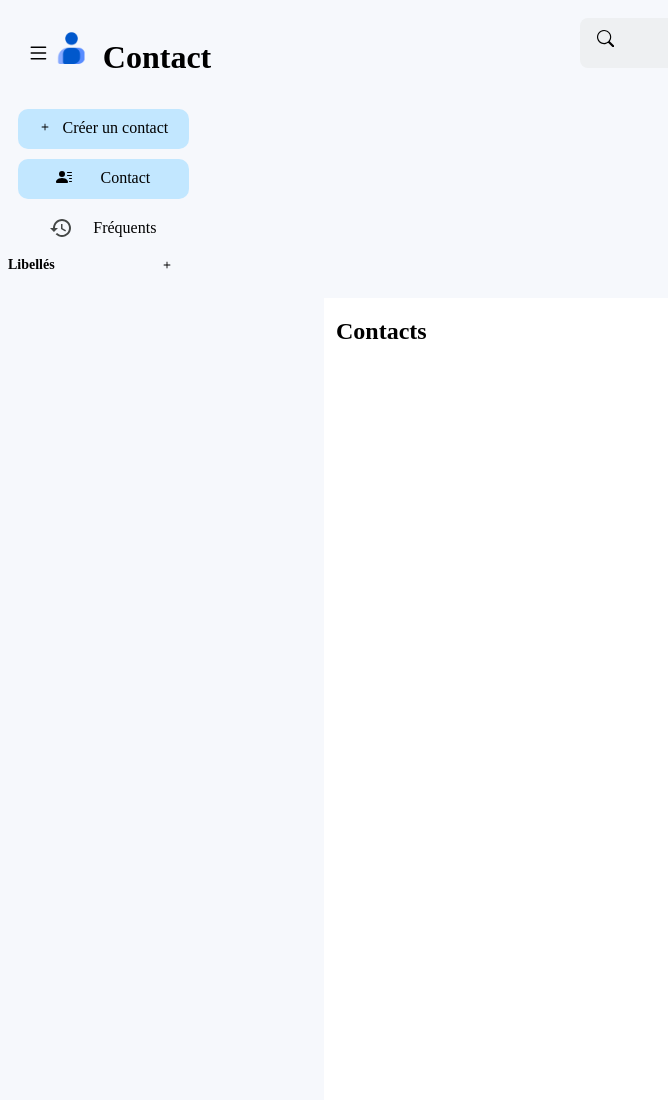
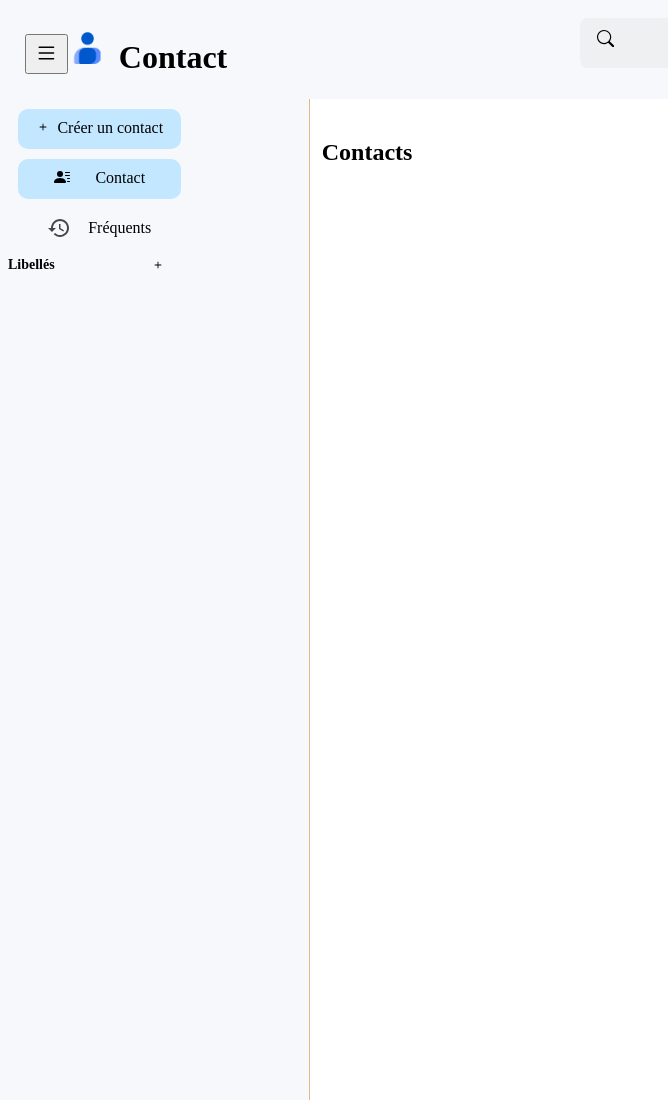
Before and after one commit to RElmasha/Google-contact-clone, a plain HTML site: page HTML/index.html in a window 1280 px wide. Shown: the top 1100 px of the page, without its empty margins (0-668 px from the left). Drawn offline with Linux system fonts and the light colour scheme.

Commit message:
a step 3

```diff
--- a/CSS/style.css
+++ b/CSS/style.css
@@ -13,6 +13,12 @@ gap: 0px;
 body{
      background: rgba(246, 248, 252, 1);
 
+}
+main{
+    display: flex;
+    align-items: flex-start;
+    flex-direction: row;
+    justify-content: flex-start;
 }
 
 .positionHeader{
@@ -90,16 +96,22 @@ h2{
 }
 
 .sideBarParent{
-        height: 100%;
-        overflow-y: hidden;
-        scrollbar-gutter: stable;
+    display: block;
+    width: 25%;
+    height: 1700px;
+    overflow-y: hidden;
+    scrollbar-gutter: stable;
+    border-right: 1px solid burlywood;
 
 }
 
 .sideBarChild{
-    height: 1700px;
-   background-color: white;
-}
+        display: flex;
+        height: 1700px;
+        width: 80%;
+        background-color: white;
+    }
+
 .ajoutContact{
     background: #C2E7FF;
     row-gap: 30px;
--- a/HTML/index.html
+++ b/HTML/index.html
@@ -1,5 +1,6 @@
 <!DOCTYPE html>
 <html lang="en">
+
 <head>
   <meta charset="UTF-8">
   <meta name="viewport" content="width=device-width, initial-scale=1.0">
@@ -7,70 +8,95 @@
 
   <title>Google Contact</title>
 </head>
+
 <body>
   <header>
     <div class="positionHeader">
 
       <div class="menuStyle">
-            <svg class="svgStyle " xmlns="http://www.w3.org/2000/svg" width="16" height="16" fill="currentColor" class="bi bi-list" viewBox="0 0 16 16">
-                <path fill-rule="evenodd" d="M2.5 12a.5.5 0 0 1 .5-.5h10a.5.5 0 0 1 0 1H3a.5.5 0 0 1-.5-.5m0-4a.5.5 0 0 1 .5-.5h10a.5.5 0 0 1 0 1H3a.5.5 0 0 1-.5-.5m0-4a.5.5 0 0 1 .5-.5h10a.5.5 0 0 1 0 1H3a.5.5 0 0 1-.5-.5"/>
+        <button id="buttonBerger" onclick="openBurger()">
+
+          <svg class="svgStyle " xmlns="http://www.w3.org/2000/svg" width="16" height="16" fill="currentColor"
+            class="bi bi-list" viewBox="0 0 16 16">
+            <path fill-rule="evenodd"
+              d="M2.5 12a.5.5 0 0 1 .5-.5h10a.5.5 0 0 1 0 1H3a.5.5 0 0 1-.5-.5m0-4a.5.5 0 0 1 .5-.5h10a.5.5 0 0 1 0 1H3a.5.5 0 0 1-.5-.5m0-4a.5.5 0 0 1 .5-.5h10a.5.5 0 0 1 0 1H3a.5.5 0 0 1-.5-.5" />
+
             </svg>
+
+        </button>
+
         <img class="contactStyle" src="/Images/Usefull/contacts_2022_48dp.png" alt="unamedContact">
         <h1>Contact</h1>
       </div>
 
-        <div class="search--Style" >
-        <a href=""><svg class="searchStyle" xmlns="http://www.w3.org/2000/svg" width="16" height="16" fill="currentColor" class="bi bi-search" viewBox="0 0 16 16">
-            <path d="M11.742 10.344a6.5 6.5 0 1 0-1.397 1.398h-.001q.044.06.098.115l3.85 3.85a1 1 0 0 0 1.415-1.414l-3.85-3.85a1 1 0 0 0-.115-.1zM12 6.5a5.5 5.5 0 1 1-11 0 5.5 5.5 0 0 1 11 0"/>
+      <div class="search--Style">
+        <a href=""><svg class="searchStyle" xmlns="http://www.w3.org/2000/svg" width="16" height="16"
+            fill="currentColor" class="bi bi-search" viewBox="0 0 16 16">
+            <path
+              d="M11.742 10.344a6.5 6.5 0 1 0-1.397 1.398h-.001q.044.06.098.115l3.85 3.85a1 1 0 0 0 1.415-1.414l-3.85-3.85a1 1 0 0 0-.115-.1zM12 6.5a5.5 5.5 0 1 1-11 0 5.5 5.5 0 0 1 11 0" />
           </svg>
         </a>
         <input class="inputStyle" type="search" name="search" id="search">
       </div>
 
     </div>
+  </header>
+
   <main>
-    <div class="sideBarParent" style="width:25%">
 
-       <div  class="listContact">
-        <a href="#"   class="textAjoutContact">
-        <span><svg  class="svgSearch"  xmlns="http://www.w3.org/2000/svg" width="16" height="16" fill="currentColor" class="bi bi-plus" viewBox="0 0 16 16">
-            <path d="M8 4a.5.5 0 0 1 .5.5v3h3a.5.5 0 0 1 0 1h-3v3a.5.5 0 0 1-1 0v-3h-3a.5.5 0 0 1 0-1h3v-3A.5.5 0 0 1 8 4"/>
+<!-- Voici le debut du sidebar -->
+    <div class="sideBarParent" id="sidebar">
+
+      <div class="listContact">
+
+        <a href="#" class="textAjoutContact">
+
+          <span><svg class="svgSearch" xmlns="http://www.w3.org/2000/svg" width="16" height="16" fill="currentColor"
+              class="bi bi-plus" viewBox="0 0 16 16">
+              <path
+                d="M8 4a.5.5 0 0 1 .5.5v3h3a.5.5 0 0 1 0 1h-3v3a.5.5 0 0 1-1 0v-3h-3a.5.5 0 0 1 0-1h3v-3A.5.5 0 0 1 8 4" />
             </svg> </span>
           Créer un contact
         </a>
       </div>
 
       <div class="listContact"> <a href="#" class="textAjoutContact">
-        <span> <svg xmlns="http://www.w3.org/2000/svg" width="16" height="16" fill="currentColor" class="bi bi-person-lines-fill" viewBox="0 0 16 16">
-            <path d="M6 8a3 3 0 1 0 0-6 3 3 0 0 0 0 6m-5 6s-1 0-1-1 1-4 6-4 6 3 6 4-1 1-1 1zM11 3.5a.5.5 0 0 1 .5-.5h4a.5.5 0 0 1 0 1h-4a.5.5 0 0 1-.5-.5m.5 2.5a.5.5 0 0 0 0 1h4a.5.5 0 0 0 0-1zm2 3a.5.5 0 0 0 0 1h2a.5.5 0 0 0 0-1zm0 3a.5.5 0 0 0 0 1h2a.5.5 0 0 0 0-1z"/>
+          <span> <svg xmlns="http://www.w3.org/2000/svg" width="16" height="16" fill="currentColor"
+              class="bi bi-person-lines-fill" viewBox="0 0 16 16">
+              <path
+                d="M6 8a3 3 0 1 0 0-6 3 3 0 0 0 0 6m-5 6s-1 0-1-1 1-4 6-4 6 3 6 4-1 1-1 1zM11 3.5a.5.5 0 0 1 .5-.5h4a.5.5 0 0 1 0 1h-4a.5.5 0 0 1-.5-.5m.5 2.5a.5.5 0 0 0 0 1h4a.5.5 0 0 0 0-1zm2 3a.5.5 0 0 0 0 1h2a.5.5 0 0 0 0-1zm0 3a.5.5 0 0 0 0 1h2a.5.5 0 0 0 0-1z" />
             </svg>
           </span>
           Contact
         </a>
       </div>
 
-       <div  class="FrequentStyle"> <a href="#" class="textAjoutContact"> <svg width="21" height="18" viewBox="0 0 21 18" fill="none" xmlns="http://www.w3.org/2000/svg">
-        <path d="M12.5 5H11V10L15.28 12.54L16 11.33L12.5 9.25V5ZM12 0C9.61305 0 7.32387 0.948211 5.63604 2.63604C3.94821 4.32387 3 6.61305 3 9H0L3.96 13.03L8 9H5C5 7.14348 5.7375 5.36301 7.05025 4.05025C8.36301 2.7375 10.1435 2 12 2C13.8565 2 15.637 2.7375 16.9497 4.05025C18.2625 5.36301 19 7.14348 19 9C19 10.8565 18.2625 12.637 16.9497 13.9497C15.637 15.2625 13.8565 16 12 16C10.07 16 8.32 15.21 7.06 13.94L5.64 15.36C6.47161 16.2004 7.46234 16.8668 8.55433 17.32C9.64632 17.7733 10.8177 18.0045 12 18C14.3869 18 16.6761 17.0518 18.364 15.364C20.0518 13.6761 21 11.3869 21 9C21 6.61305 20.0518 4.32387 18.364 2.63604C16.6761 0.948211 14.3869 0 12 0Z" fill="#444746"/>
+      <div class="FrequentStyle"> <a href="#" class="textAjoutContact"> <svg width="21" height="18" viewBox="0 0 21 18"
+            fill="none" xmlns="http://www.w3.org/2000/svg">
+            <path
+              d="M12.5 5H11V10L15.28 12.54L16 11.33L12.5 9.25V5ZM12 0C9.61305 0 7.32387 0.948211 5.63604 2.63604C3.94821 4.32387 3 6.61305 3 9H0L3.96 13.03L8 9H5C5 7.14348 5.7375 5.36301 7.05025 4.05025C8.36301 2.7375 10.1435 2 12 2C13.8565 2 15.637 2.7375 16.9497 4.05025C18.2625 5.36301 19 7.14348 19 9C19 10.8565 18.2625 12.637 16.9497 13.9497C15.637 15.2625 13.8565 16 12 16C10.07 16 8.32 15.21 7.06 13.94L5.64 15.36C6.47161 16.2004 7.46234 16.8668 8.55433 17.32C9.64632 17.7733 10.8177 18.0045 12 18C14.3869 18 16.6761 17.0518 18.364 15.364C20.0518 13.6761 21 11.3869 21 9C21 6.61305 20.0518 4.32387 18.364 2.63604C16.6761 0.948211 14.3869 0 12 0Z"
+              fill="#444746" />
           </svg>
           Fréquents
         </a></div>
 
       <div>
-            <a href="#"   class="libelle">
+        <a href="#" class="libelle">
           Libellés
           <span>
-                    <svg  class="svgSearch"  xmlns="http://www.w3.org/2000/svg" width="16" height="16" fill="currentColor" class="bi bi-plus" viewBox="0 0 16 16">
-                    <path d="M8 4a.5.5 0 0 1 .5.5v3h3a.5.5 0 0 1 0 1h-3v3a.5.5 0 0 1-1 0v-3h-3a.5.5 0 0 1 0-1h3v-3A.5.5 0 0 1 8 4"/>
+            <svg class="svgSearch" xmlns="http://www.w3.org/2000/svg" width="16" height="16" fill="currentColor"
+              class="bi bi-plus" viewBox="0 0 16 16">
+              <path
+                d="M8 4a.5.5 0 0 1 .5.5v3h3a.5.5 0 0 1 0 1h-3v3a.5.5 0 0 1-1 0v-3h-3a.5.5 0 0 1 0-1h3v-3A.5.5 0 0 1 8 4" />
             </svg>
           </span>
         </a>
 
-
-
       </div>
     </div>
+    <!-- Voici la fin du sidebar -->
 
-      <div class="sideBarChild" style="margin-left:25%">
+    <div class="sideBarChild">
       <h2>Contacts</h2>
     </div>
 
@@ -79,11 +105,11 @@
 
   </main>
 
-    </header>
 
 
 
 
   <script src="/JavaScript/index.js"></script>
 </body>
+
 </html>
--- /dev/null
+++ b/HTML/sidebar.html
@@ -0,0 +1,31 @@
+<!DOCTYPE html>
+<html lang="en">
+<head>
+    <meta charset="UTF-8">
+    <meta name="viewport" content="width=device-width, initial-scale=1.0">
+    <title>Document</title>
+</head>
+<body>
+    <amp-sidebar id="sidebar-left" class="sample-sidebar" layout="nodisplay" side="left">
+        <h3>Sidebar</h3>
+        <button on="tap:sidebar-left.close">Close sidebar</button>
+        <nav toolbar="(min-width: 784px)" toolbar-target="target-element-left">
+          <ul>
+            <li>Nav item 1</li>
+            <li>Nav item 2</li>
+          </ul>
+        </nav>
+        <ul>
+          <li>Nav item 3</li>
+          <li>Nav item 4</li>
+        </ul>
+      </amp-sidebar>
+      <button on="tap:sidebar-left.toggle">Toggle sidebar</button>
+      <div id="target-element-left">
+      </div>
+
+      <script async custom-element="amp-sidebar" src="https://cdn.ampproject.org/v0/amp-sidebar-0.1.js"></script>
+
+
+</body>
+</html>
--- a/JavaScript/index.js
+++ b/JavaScript/index.js
@@ -0,0 +1,13 @@
+
+  function closeBurger() {
+    document.getElementById("main").style.marginLeft = "0%";
+    document.getElementById("sidebar").style.display = "none";
+    document.getElementById("openNav").style.display = "inline-block";
+}
+
+function openBurger() {
+    document.getElementById("main").style.marginLeft = "25%";
+    document.getElementById("sidebar").style.width = "25%";
+    document.getElementById("sidebar").style.display = "block";
+    document.getElementById("openNav").style.display = 'none';
+  }
```
Also changed, not shown: CSS/sidebar.css (added). Lines whose indentation alone changed are shown as unchanged.
